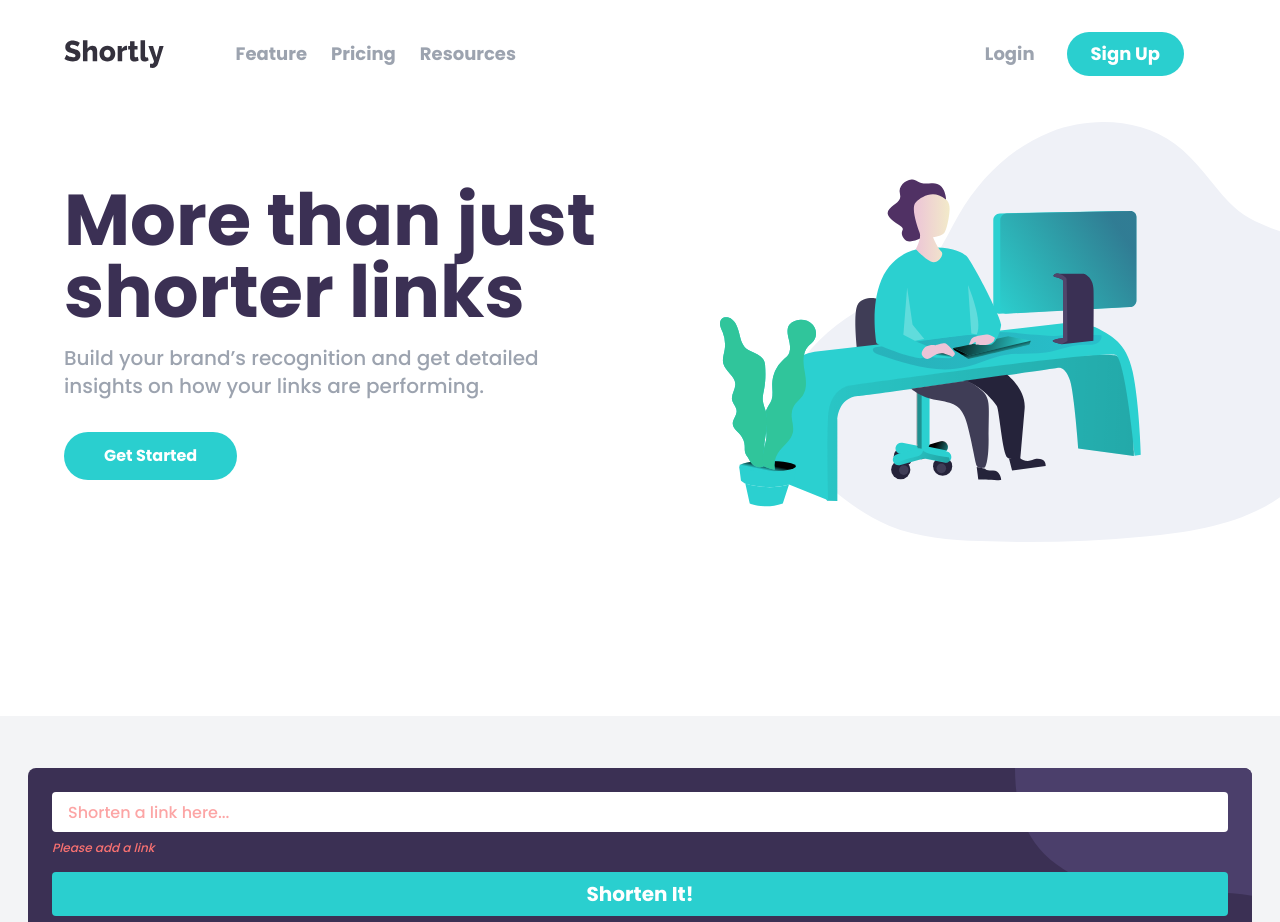
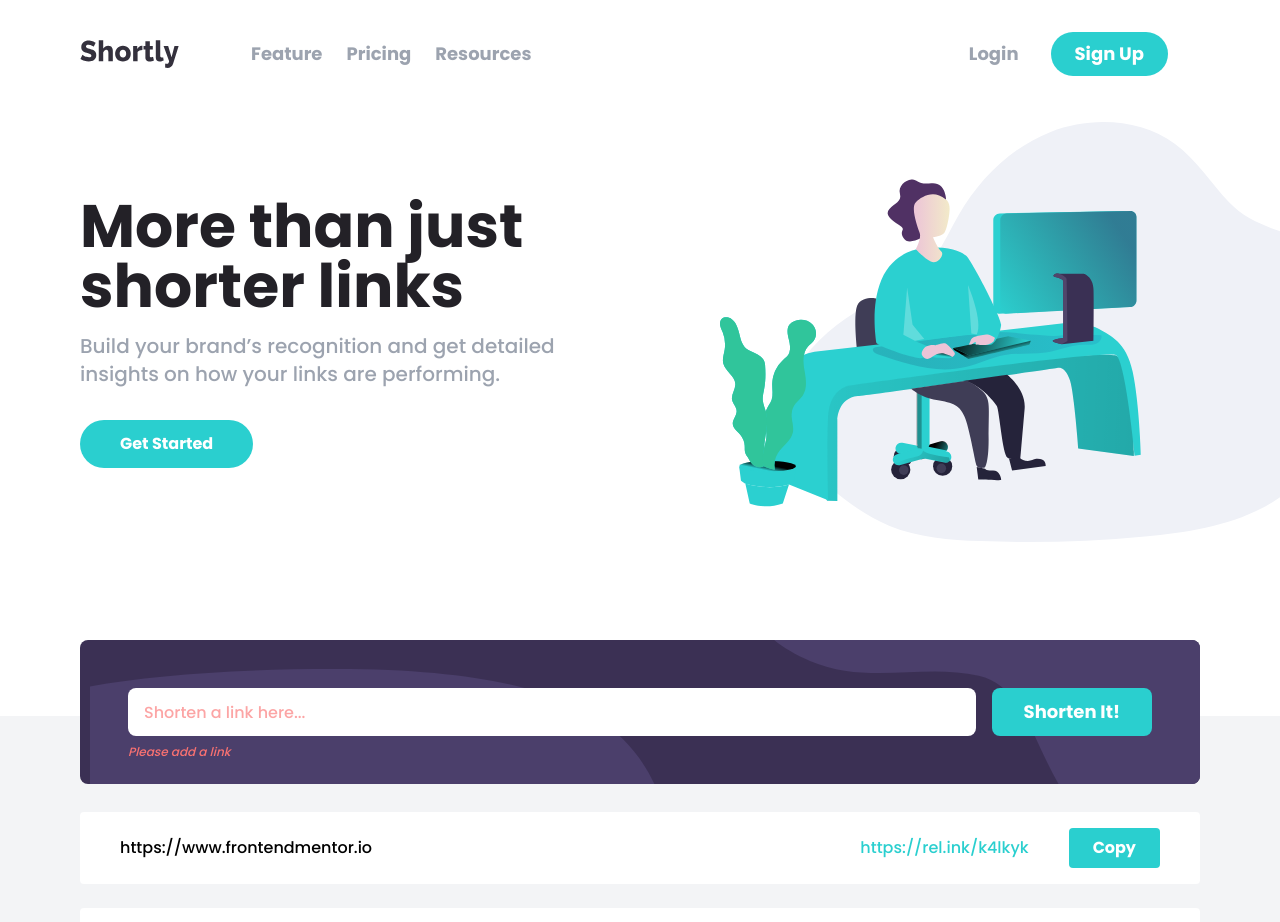
Before and after one commit to whoisseth/next-url-shorter, a Next.js app: page / in a window 1280 px wide. Shown: the top 922 px of the page. Built offline with nearby package versions, Linux system fonts and the light colour scheme.

Commit message:
error solve and in Deskto view shortlinks desigen complete

```diff
--- a/components/Footer.tsx
+++ b/components/Footer.tsx
@@ -11,11 +11,11 @@ function Footer() {
                 </div>
             </Link>
             <div>
-                <LinkBox heading={'Features'} links={[{ name: 'Link Shortening', link: '/' }, { name: 'Branded Links', link: '/' }, { name: 'Analytics', link: '/' }]} />
+                <LinkBox title={'Features'} links={[{ name: 'Link Shortening', link: '/' }, { name: 'Branded Links', link: '/' }, { name: 'Analytics', link: '/' }]} />
 
-                <LinkBox heading={'Resources'} links={[{ name: 'Blog', link: '/' }, { name: ' Developers', link: '/' }, { name: 'Support', link: '/' }]} />
+                <LinkBox title={'Resources'} links={[{ name: 'Blog', link: '/' }, { name: ' Developers', link: '/' }, { name: 'Support', link: '/' }]} />
 
-                <LinkBox heading={'Company'} links={[{ name: 'About', link: '/' }, { name: ' Our Team', link: '/' }, { name: 'Careers', link: '/' }, { name: ' Contact', link: '/' }]} />
+                <LinkBox title={'Company'} links={[{ name: 'About', link: '/' }, { name: ' Our Team', link: '/' }, { name: 'Careers', link: '/' }, { name: ' Contact', link: '/' }]} />
             </div>
             <div className='flex gap-6'>
                 <Link href='/' >
@@ -38,13 +38,13 @@ function Footer() {
 
 export default Footer
 
-function LinkBox({ heading, links }) {
+function LinkBox({ title, links }) {
     console.log(links)
     return (
         <>
             <div className='text-white mb-12'>
                 <div className='font-semibold  mb-4'>
-                    {heading}
+                    {title}
                 </div>
                 <div className='flex gap-2  text-sm flex-col '>
                     {links.map(link => {
--- a/components/Hero.tsx
+++ b/components/Hero.tsx
@@ -1,7 +1,7 @@
 import React from 'react'
 function Hero() {
     return (
-        <div className=' static md:ml-16   flex flex-col md:flex-row mb-[10rem] ' >
+        <div className=' static md:ml-20   flex flex-col md:flex-row mb-[10rem] ' >
             {/* Image div */}
             <div className=' h-[21.5rem]     md:h-[28rem] order-1 relative   md:order-2  overflow-hidden   md:w-full  md:items-center md:flex  ' >
 
@@ -11,9 +11,9 @@ function Hero() {
             </div>
             {/* Description div */}
             <div className='mx-10 md:mx-0 order-2 md:order-1 flex flex-col items-center md:items-start  text-center md:text-left gap-4 md:h-[28rem] md:w-[60rem]  md:justify-center '>
-                <div className='text-4xl font-semibold text-Violet md:text-7xl md:font-bold'>More than just shorter links</div>
+                <div className='text-4xl font-semibold text-DakrViolet md:text-6xl md:font-bold'>More than just shorter links</div>
                 <div className='text-gray-400   md:text-xl'> Build your brand’s recognition and get detailed insights on how your links are performing.</div>
-                <div className='hover:opacity-50 cursor md:mt-4  text-md text-center  bg-Cyan  px-10 py-3 text-white rounded-full font-semibold'>Get Started</div>
+                <button className='hover:opacity-50 cursor md:mt-4  text-md text-center  bg-Cyan  px-10 py-3 text-white rounded-full font-semibold'>Get Started</button>
             </div>
 
         </div>
--- a/components/Main.tsx
+++ b/components/Main.tsx
@@ -4,7 +4,7 @@ import ShortLinkBox from "./ShortLinkBox";
 function Main() {
   return (
     <>
-      <div className=' bg-gray-100 px-8 flex gap-6 flex-col  static pt-[8rem] -z-50'>
+      <div className='bg-gray-100 px-8 flex gap-6 flex-col  static pt-[8rem] -z-50 md md:px-20 md:pt-[6rem] md:items-center md:'>
         <ShortIt />
         <ShortLinkBox />
         <ShortLinkBox />
@@ -16,6 +16,7 @@ function Main() {
           <Recognition image={'/images/icon-brand-recognition.svg'} title={'Brand Recognition'} desc={"Boost your brand recognition with each click. Generic links don't mean a thing . Branded links help instil confidence in your content."} />
 
           <Recognition image={'/images/icon-detailed-records.svg'} title={'Detailed Records'} desc={"Gain insights into who is clicking your links. Knowing when and where people engage with your content helps inform better decisions."} />
+
           <Recognition image={'/images/icon-fully-customizable.svg'} title={'Fully Customizable'} desc={"Improve brand awareness and content discoverability through customizable links, supercharging audience engagement."} />
         </div>
 
@@ -30,14 +31,14 @@ export default Main;
 export function ShortIt() {
   return (
     <>
-      <div className=" absolute   top-[48rem]  bg-Violet z-40  rounded-lg flex flex-col gap-4 p-6 overflow-hidden inset-x-0 mx-7">
-        {/* <div className=" absolute   -top-[5rem]  bg-Violet -z-40  rounded-lg flex flex-col gap-4 p-6 overflow-hidden inset-x-0 mx-7"> */}
-        <img className=" absolute -z-30 right-0 top-0" src="/images/bg-shorten-mobile.svg" alt="" />
-        <div>
-          <input type="text" className="w-full rounded h-10 px-4 placeholder-red-300  focus:ring-2 focus:ring-red-400 outline-none" placeholder="Shorten a link here..." />
-          <p className="text-red-400 italic text-xs mt-2">Please add a link </p>
+      <div className=" absolute   top-[48rem]  bg-Violet z-40  rounded-lg flex flex-col gap-8 p-6 overflow-hidden inset-x-0 mx-7 md md:mx-20 md:top-[40rem] md:flex-row md:p-12 md:gap-4 ">
+        <img className=" absolute -z-30 right-0 top-0 md:hidden" src="/images/bg-shorten-mobile.svg" alt="" />
+        <img className=" absolute -z-30 right-0 top-0 hidden md:block" src="/images/bg-shorten-desktop.svg" alt="" />
+        <div className="w-full">
+          <input type="text" className="relative w-full rounded h-12 px-4 placeholder-red-300  focus:ring-2 focus:ring-red-400 outline-none  md:rounded-lg" placeholder="Shorten a link here..." />
+          <p className="absolute text-red-400 italic text-xs mt-2">Please add a link </p>
         </div>
-        <button className="text-white bg-Cyan font-semibold text-xl text-center py-2 rounded  " >Shorten It!</button>
+        <button className="text-white bg-Cyan font-semibold text-lg text-center py-2.5 rounded hover:shadow hover:bg-cyan-300 md:px-8 md:rounded-lg     " >Shorten&nbsp;It!</button>
       </div>
 
     </>
@@ -47,7 +48,7 @@ export function ShortIt() {
 function Statistics() {
   return (
     <>
-      <div className=" text-center my-16">
+      <div className=" text-center my-16 md:w-[30rem]">
         <div className="text-2xl font-semibold mb-4 ">Advanced Statistics </div>
         <p className="text-gray-400 font-medium ">Track how your links are performing across the web with our advnaced statics dashboard.</p>
       </div>
--- a/components/Navbar.tsx
+++ b/components/Navbar.tsx
@@ -17,7 +17,7 @@ function Navbar() {
     const linkHover = 'hover:opacity-50  md:hover:text-Violet'
     return (
         <>
-            <nav className={'  py-10 md:py-0 px-8 md:px-16 flex items-center  justify-between md:justify-start max-w-7xl mx-auto text-lg  '}>
+            <nav className={'  py-10 md:py-0 px-8 md:px-20 flex items-center  justify-between md:justify-start max-w-7xl mx-auto text-lg  '}>
                 {/* 1 */}
                 <div className='logo md:mr-10'>
                     <img src="/images/logo.svg" alt="" />
--- a/components/ShortLinkBox.tsx
+++ b/components/ShortLinkBox.tsx
@@ -2,13 +2,16 @@ import React from 'react'
 
 function ShortLinkBox() {
     return (
-        <div className='rounded  bg-white  flex flex-col gap-2 py-4 '>
+        <div className='rounded w-full  bg-white  flex flex-col gap-2 py-4 md:flex-row justify-between md:items-center md:px-6'>
             <div className='mx-4'>https://www.frontendmentor.io</div>
-            <hr className='p-0 w-full' />
+            <hr className='p-0 w-full md:hidden' />
+            <div className='flex flex-col gap-2 md:flex-row md:items-center '>
             <div className='text-Cyan mx-4'> https://rel.ink/k4lkyk</div>
-            <button className='bg-Cyan text-center py-2 rounded text-white font-semibold mx-4 mt-none hover:opacity-50 '>
-                Copy
+                <button className='bg-Cyan text-center py-2 rounded text-white font-semibold mx-4 mt-none hover:opacity-50 md:px-6 Copid:bg-Violet '>
+                    {/* {'Copied'} */}
+                    Copy
             </button>
+            </div>
         </div>
     )
 }
--- a/pages/index.tsx
+++ b/pages/index.tsx
@@ -8,7 +8,7 @@ function index() {
   return (
     <>
       <Head>
-        <title></title>
+        <title>Shortly URL Shortner</title>
         {/* <link rel="preconnect" href="https://fonts.googleapis.com/"> */}
         <link href="https://fonts.googleapis.com/css2?family=Poppins:wght@500;700&display=swap" rel="stylesheet" />
       </Head>
```
